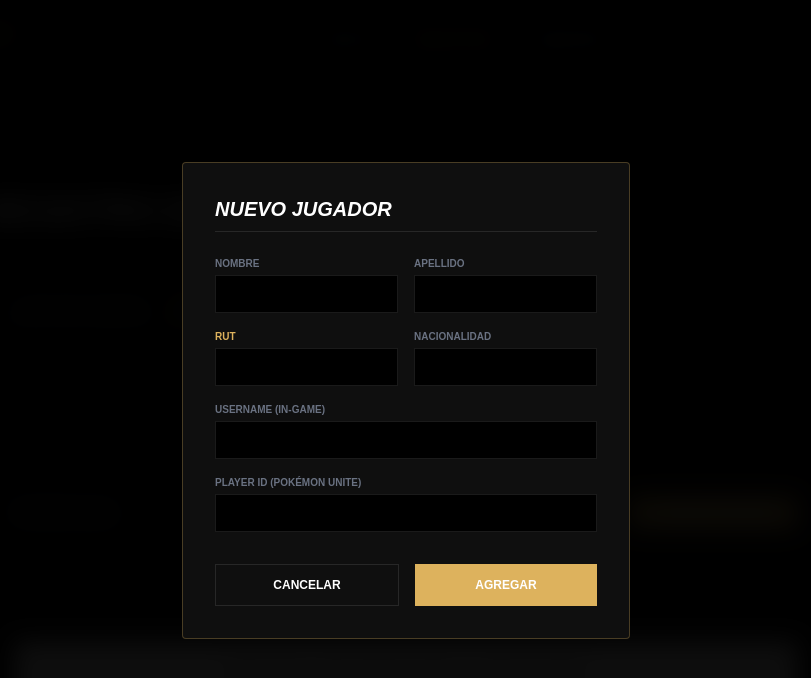
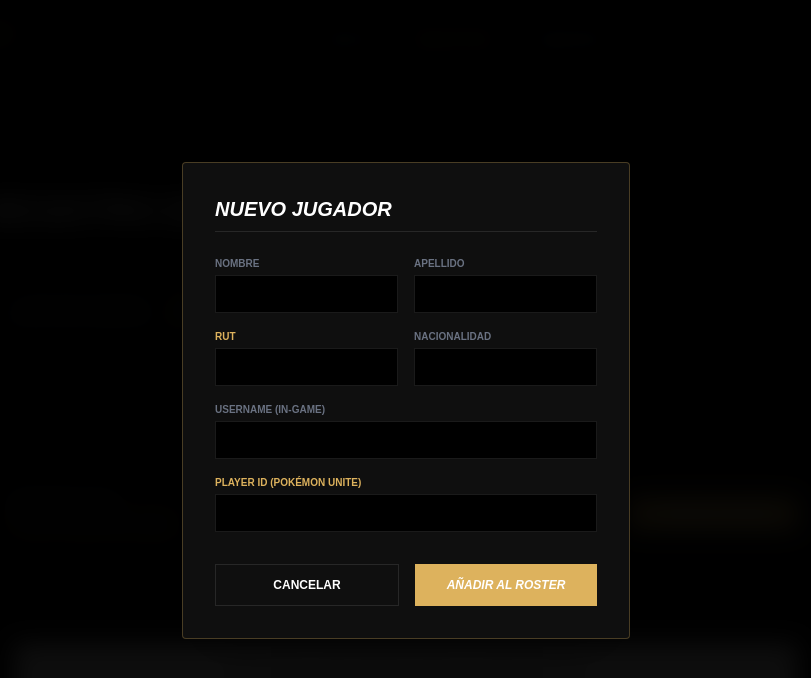
Before and after one commit to igrumi/unitetourney, a Next.js app: page /registro in a window 1280 px wide. Both pictures are taken after typing "Sample" into the empty fields and a click on the button "+ AÑADIR JUGADOR". Shown: the top 678 px of the page, without its empty margins (234-1045 px from the left). Built offline with nearby package versions, Linux system fonts and the light colour scheme.

Commit message:
change: starter/substitute limit

```diff
--- a/src/app/layout.tsx
+++ b/src/app/layout.tsx
@@ -15,8 +15,8 @@ const geistMono = Geist_Mono({
 });
 
 export const metadata: Metadata = {
-  title: "Create Next App",
-  description: "Generated by create next app",
+  title: "Liga A.P. - Temporada 5",
+  description: "Torneo Asociación Platinum Unite"
 };
 
 export default function RootLayout({
--- a/src/app/registro/page.tsx
+++ b/src/app/registro/page.tsx
@@ -16,7 +16,6 @@ export default function Registro() {
   const [isModalOpen, setIsModalOpen] = useState(false);
   const [logoPreview, setLogoPreview] = useState<string | null>(null);
 
-  // NUEVO: Estados para controlar la edición
   const [editIndex, setEditIndex] = useState<number | null>(null);
   const [nuevoJugador, setNuevoJugador] = useState<Jugador>({
     nombre: "", apellido: "", rut: "", username: "", playerId: "", nacionalidad: ""
@@ -33,7 +32,7 @@ export default function Registro() {
 
   const abrirModalParaEdicion = (index: number) => {
     setEditIndex(index);
-    setNuevoJugador(jugadores[index]); // Cargamos los datos actuales en el formulario
+    setNuevoJugador(jugadores[index]);
     setIsModalOpen(true);
   };
 
@@ -45,12 +44,10 @@ export default function Registro() {
 
   const guardarJugador = () => {
     if (editIndex !== null) {
-      // Lógica de EDITAR
       const nuevosJugadores = [...jugadores];
       nuevosJugadores[editIndex] = nuevoJugador;
       setJugadores(nuevosJugadores);
     } else {
-      // Lógica de AGREGAR
       if (jugadores.length < 10) {
         setJugadores([...jugadores, nuevoJugador]);
       }
@@ -63,7 +60,7 @@ export default function Registro() {
       <h2 className="text-4xl font-black italic mb-10 tracking-tighter uppercase">Registro de Equipo</h2>
 
       <div className="space-y-8 bg-unite-dark border border-white/10 p-8 rounded-lg">
-        {/* SECCIÓN LOGO Y NOMBRE (Se mantiene igual que antes) */}
+        {/* SECCIÓN LOGO Y NOMBRE */}
         <div className="flex flex-col md:flex-row gap-8 items-start">
           <div className="flex flex-col items-center gap-4">
             <label className="text-xs font-bold text-gray-500 uppercase tracking-widest">Logo del Equipo</label>
@@ -78,10 +75,13 @@ export default function Registro() {
           </div>
         </div>
 
-        {/* LISTA DE JUGADORES CON OPCIÓN DE EDITAR */}
+        {/* LISTA DE JUGADORES */}
         <div>
           <div className="flex justify-between items-center mb-6 border-b border-white/5 pb-4">
+            <div>
               <label className="block text-xs font-bold text-gray-500 uppercase tracking-widest">Roster ({jugadores.length}/10)</label>
+              <p className="text-[9px] text-unite-blue mt-1">Primeros 5: Titulares | Resto: Suplentes</p>
+            </div>
             {jugadores.length < 10 && (
               <button onClick={abrirModalParaNuevo} className="bg-unite-accent text-xs font-bold px-6 py-2 rounded-sm hover:bg-unite-blue transition cursor-pointer">
                 + AÑADIR JUGADOR
@@ -90,10 +90,20 @@ export default function Registro() {
           </div>
 
           <div className="grid grid-cols-1 md:grid-cols-2 gap-3">
-            {jugadores.map((j, index) => (
-              <div key={index} className="bg-white/5 border border-white/5 p-4 rounded-sm flex justify-between items-center group hover:border-unite-blue/50 transition">
+            {jugadores.map((j, index) => {
+              // LÓGICA DE ASIGNACIÓN AUTOMÁTICA
+              const esTitular = index < 5;
+
+              return (
+                <div key={index} className={`bg-white/5 border p-4 rounded-sm flex justify-between items-center group transition ${esTitular ? 'border-white/10' : 'border-dashed border-white/5 opacity-80'}`}>
                   <div>
+                    <div className="flex items-center gap-2">
                       <p className="font-bold italic text-white tracking-tight">{j.username.toUpperCase()}</p>
+                      {/* ETIQUETA DINÁMICA */}
+                      <span className={`text-[8px] px-2 py-0.5 font-black uppercase rounded-full ${esTitular ? 'bg-unite-blue text-white' : 'bg-gray-700 text-gray-400'}`}>
+                        {esTitular ? 'Titular' : 'Suplente'}
+                      </span>
+                    </div>
                     <p className="text-[10px] text-gray-400 uppercase">{j.nombre} {j.apellido} | {j.nacionalidad}</p>
                   </div>
                   <div className="flex gap-3 opacity-0 group-hover:opacity-100 transition-opacity">
@@ -105,7 +115,8 @@ export default function Registro() {
                     </button>
                   </div>
                 </div>
-            ))}
+              );
+            })}
           </div>
         </div>
 
@@ -114,10 +125,10 @@ export default function Registro() {
         </button>
       </div>
 
-      {/* MODAL MULTIPROPÓSITO (AGREGAR/EDITAR) */}
+      {/* MODAL (Se mantiene igual, solo asegúrate de pasar los values correctos) */}
       {isModalOpen && (
         <div className="fixed inset-0 bg-black/95 backdrop-blur-md z-[100] flex items-center justify-center p-4">
-          <div className="bg-unite-dark border border-unite-accent/30 w-full max-w-md p-8 rounded-sm">
+          <div className="bg-unite-dark border border-unite-accent/30 w-full max-w-md p-8 rounded-sm shadow-2xl">
             <h3 className="text-xl font-black italic mb-6 text-white border-b border-white/10 pb-2">
               {editIndex !== null ? "EDITAR JUGADOR" : "NUEVO JUGADOR"}
             </h3>
@@ -131,7 +142,6 @@ export default function Registro() {
                 <label className="text-[10px] text-gray-500 font-bold mb-1 block">APELLIDO</label>
                 <input value={nuevoJugador.apellido} className="w-full bg-black border border-white/10 p-2 text-sm outline-none focus:border-unite-accent" onChange={(e) => setNuevoJugador({...nuevoJugador, apellido: e.target.value})} />
               </div>
-              {/* ... Repite este patrón de "value={nuevoJugador.campo}" para los demás inputs ... */}
               <div className="col-span-1">
                 <label className="text-[10px] text-gray-500 font-bold mb-1 block text-unite-blue">RUT</label>
                 <input value={nuevoJugador.rut} className="w-full bg-black border border-white/10 p-2 text-sm outline-none focus:border-unite-accent" onChange={(e) => setNuevoJugador({...nuevoJugador, rut: e.target.value})} />
@@ -145,15 +155,15 @@ export default function Registro() {
                 <input value={nuevoJugador.username} className="w-full bg-black border border-white/10 p-2 text-sm outline-none focus:border-unite-accent" onChange={(e) => setNuevoJugador({...nuevoJugador, username: e.target.value})} />
               </div>
               <div className="col-span-2">
-                <label className="text-[10px] text-gray-500 font-bold mb-1 block">PLAYER ID (POKÉMON UNITE)</label>
+                <label className="text-[10px] text-gray-500 font-bold mb-1 block text-unite-blue">PLAYER ID (POKÉMON UNITE)</label>
                 <input value={nuevoJugador.playerId} className="w-full bg-black border border-white/10 p-2 text-sm outline-none focus:border-unite-accent" onChange={(e) => setNuevoJugador({...nuevoJugador, playerId: e.target.value})} />
               </div>
             </div>
 
             <div className="flex gap-4 mt-8">
               <button onClick={() => setIsModalOpen(false)} className="flex-1 border border-white/10 py-3 text-xs font-bold hover:bg-red-500 transition">CANCELAR</button>
-              <button onClick={guardarJugador} className="flex-1 bg-unite-blue text-white py-3 text-xs font-bold hover:bg-white hover:text-black transition uppercase">
-                {editIndex !== null ? "Guardar Cambios" : "Agregar"}
+              <button onClick={guardarJugador} className="flex-1 bg-unite-blue text-white py-3 text-xs font-bold hover:bg-white hover:text-black transition uppercase italic">
+                {editIndex !== null ? "Guardar Cambios" : "Añadir al Roster"}
               </button>
             </div>
           </div>
```
Lines whose indentation alone changed are shown as unchanged.
